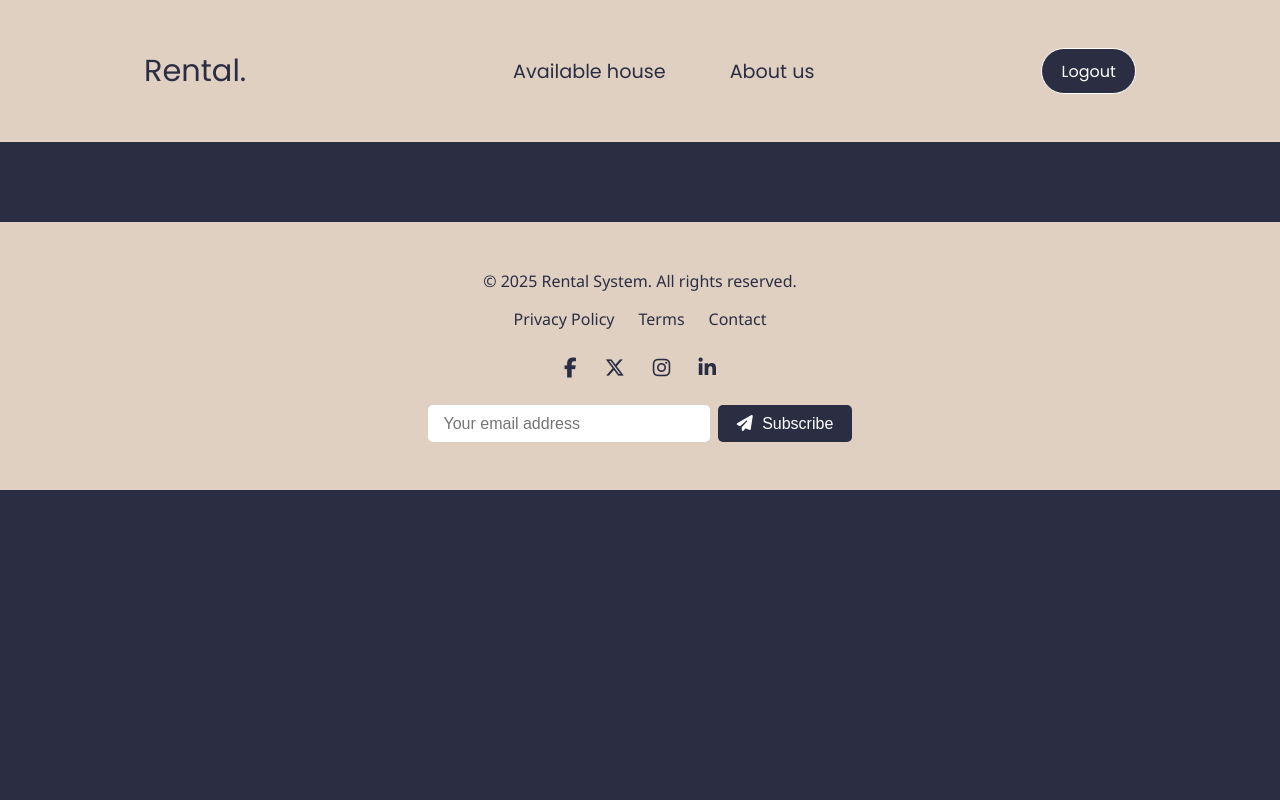
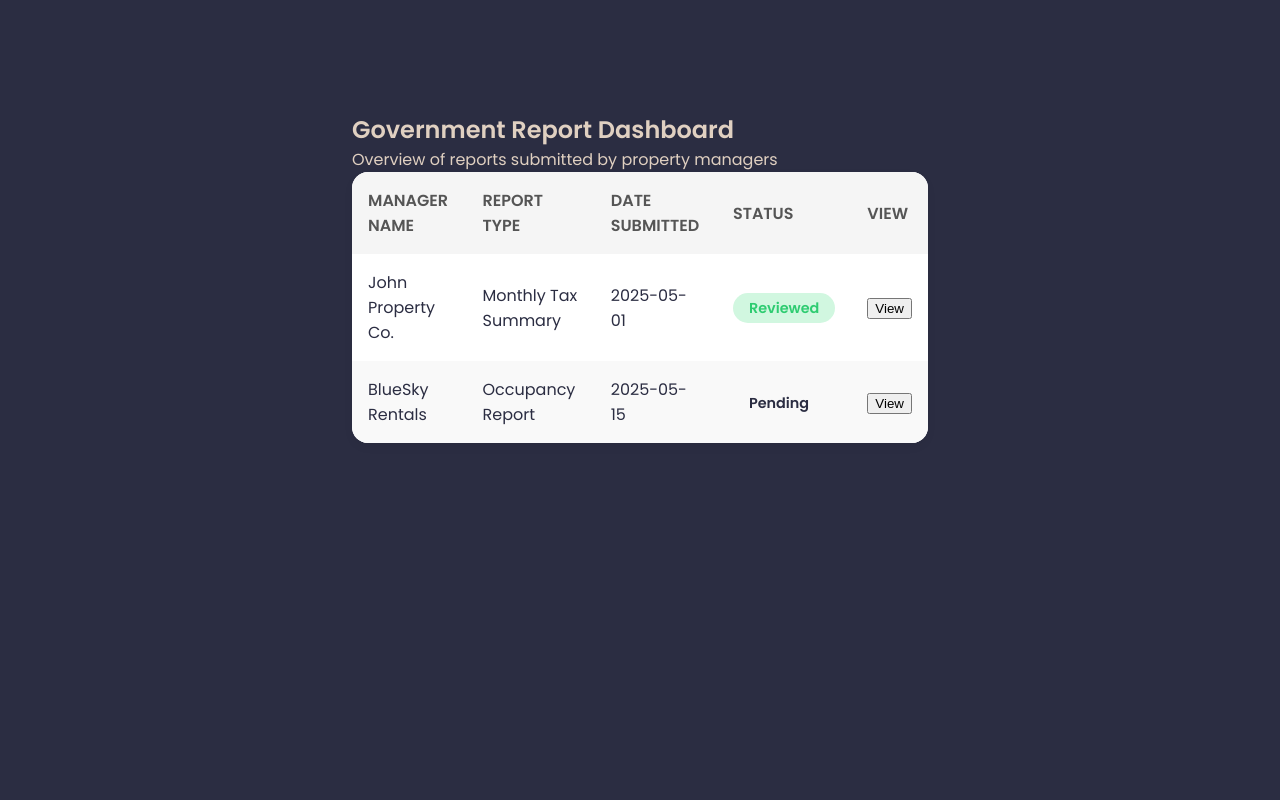
Before and after one commit to Eyob-Se/Elu-project, a PHP site: page /views/gov_dashboard.php in a window 1280 px wide. Run offline with PHP 8.4, Linux system fonts and the light colour scheme; some libraries are stand-ins or nearby versions.

Commit message:
new update

```diff
--- a/assets/style.css
+++ b/assets/style.css
@@ -171,8 +171,8 @@ li a {
 .cards {
   display: grid;
   grid-template-columns: repeat(auto-fit, minmax(380px, 1fr));
-  margin: 5rem 14rem 0rem 14rem;
-  gap: 4rem;
+  margin: 5rem 20rem 0rem 20rem;
+  gap: 3rem;
 }
 .card {
   aspect-ratio: 1 / 1;
--- a/views/gov_dashboard.php
+++ b/views/gov_dashboard.php
@@ -1,62 +1,108 @@
 <!DOCTYPE html>
 <html lang="en">
 <head>
-    <meta charset="UTF-8">
-    <meta name="viewport" content="width=device-width, initial-scale=1.0">
-    <link rel="stylesheet" href="../assets/style.css">
-    <link rel="stylesheet" href="../assets/fonts/all.css">
-
-    <title>Government Report</title>
+  <meta charset="UTF-8" />
+  <meta name="viewport" content="width=device-width, initial-scale=1.0"/>
+  <title>Government Report Page</title>
+  <link rel="stylesheet" href="../assets/style1.css" />
 </head>
 <body>
-    <div class="prop_con">
+  <div class="prop_con">
 
-        <div class="navbar prop_nav">
-            <p>Rental.</p>
-            <ul>
-                <li><a href="available_house.php">Available house</a></li>
-                <li><a href="about_us.php">About us</a></li>
-            </ul>
-            <button>
-                <a href="login_page.php">Logout</a>
-            </button>
-        </div>
-        <div class="footer">
-    <div class="footer-container">
+    <div class="container">
+    <h2>Government Report Dashboard</h2>
+    <p>Overview of reports submitted by property managers</p>
 
-    <div class="footer-top">
-      <p>&copy; 2025 Rental System. All rights reserved.</p>
+    <table class="user-table">
+      <thead>
+        <tr>
+          <th>Manager Name</th>
+          <th>Report Type</th>
+          <th>Date Submitted</th>
+          <th>Status</th>
+          <th>View</th>
+        </tr>
+      </thead>
+      <tbody>
+        <tr>
+          <td>John Property Co.</td>
+          <td>Monthly Tax Summary</td>
+          <td>2025-05-01</td>
+          <td><span class="status active">Reviewed</span></td>
+          <td><button class="btn viewReportBtn">View</button></td>
+        </tr>
+        <tr>
+          <td>BlueSky Rentals</td>
+          <td>Occupancy Report</td>
+          <td>2025-05-15</td>
+          <td><span class="status pending">Pending</span></td>
+          <td><button class="btn viewReportBtn">View</button></td>
+        </tr>
+      </tbody>
+    </table>
+  </div>
 
-      <div class="footer-links">
-        <a href="#">Privacy Policy</a>
-        <a href="#">Terms</a>
-        <a href="#">Contact</a>
+  <!-- Modal for Detailed Report -->
+  <div class="modal" id="reportDetailModal">
+    <div class="modal-content" id="reportContent">
+      <span class="close" id="closeDetailModal">&times;</span>
+      <h3>Report Details</h3>
+      <div class="report-details">
+        <p><strong>Manager:</strong> John Property Co.</p>
+        <p><strong>Report Type:</strong> Monthly Tax Summary</p>
+        <p><strong>Submitted On:</strong> 2025-05-01</p>
+        <hr>
+        <h4>House Info</h4>
+        <p><strong>Title:</strong> Sunrise Villa</p>
+        <p><strong>Location:</strong> Addis Ababa, Bole</p>
+        <p><strong>Price:</strong> $1,500/month</p>
+        <p><strong>Bedrooms:</strong> 3</p>
+        <hr>
+        <h4>Tax Summary</h4>
+        <p><strong>Monthly Tax:</strong> $150</p>
+        <p><strong>Status:</strong> Paid</p>
+        <hr>
+        <h4>Transactions</h4>
+        <ul>
+          <li>2025-04-01: $1,500 (Rent)</li>
+          <li>2025-04-15: $150 (Tax)</li>
+        </ul>
       </div>
+      <button class="btn" id="downloadReportBtn">Download PDF</button>
     </div>
+  </div>
 
-    <div class="footer-social">
-      <a href="#"><i class="fab fa-facebook-f"></i></a>
-      <a href="#"><i class="fab fa-x-twitter"></i></a>
-      <a href="#"><i class="fab fa-instagram"></i></a>
-      <a href="#"><i class="fab fa-linkedin-in"></i></a>
-    </div>
+  </div>
+   <script src="https://cdnjs.cloudflare.com/ajax/libs/jspdf/2.5.1/jspdf.umd.min.js"></script>
+  <script>
+    const modal = document.getElementById("reportDetailModal");
+    const closeBtn = document.getElementById("closeDetailModal");
+    const viewButtons = document.querySelectorAll(".viewReportBtn");
+    const downloadBtn = document.getElementById("downloadReportBtn");
 
-    <div class="footer-newsletter">
-      <form action="#" method="post">
-        <input type="email" placeholder="Your email address" required>
-        <button type="submit"><i class="fa fa-paper-plane"></i> Subscribe</button>
-      </form>
-    </div>
+    viewButtons.forEach((btn) => {
+      btn.addEventListener("click", () => {
+        modal.style.display = "flex";
+      });
+    });
 
-    </div>
-    </div>
+    closeBtn.onclick = () => {
+      modal.style.display = "none";
+    };
 
-    </div>
+    window.onclick = (e) => {
+      if (e.target === modal) modal.style.display = "none";
+    };
 
-
-        <!-- dd your content here -->
-    </div>
-
-
+    // Download as PDF
+    downloadBtn.addEventListener("click", () => {
+      const { jsPDF } = window.jspdf;
+      const doc = new jsPDF();
+      doc.text("Government Report", 10, 10);
+      const reportText = document.querySelector(".report-details").innerText;
+      doc.text(reportText, 10, 20);
+      doc.save("house_report.pdf");
+    });
+  </script>
 </body>
 </html>
```
Also changed, not shown: assets/main.js (+56 -11 lines), config/db_config.php (added, +14 -0 lines), config/test.php (added, +10 -0 lines), views/owner_dashboard.php (+119 -0 lines), config/config.php (deleted).
